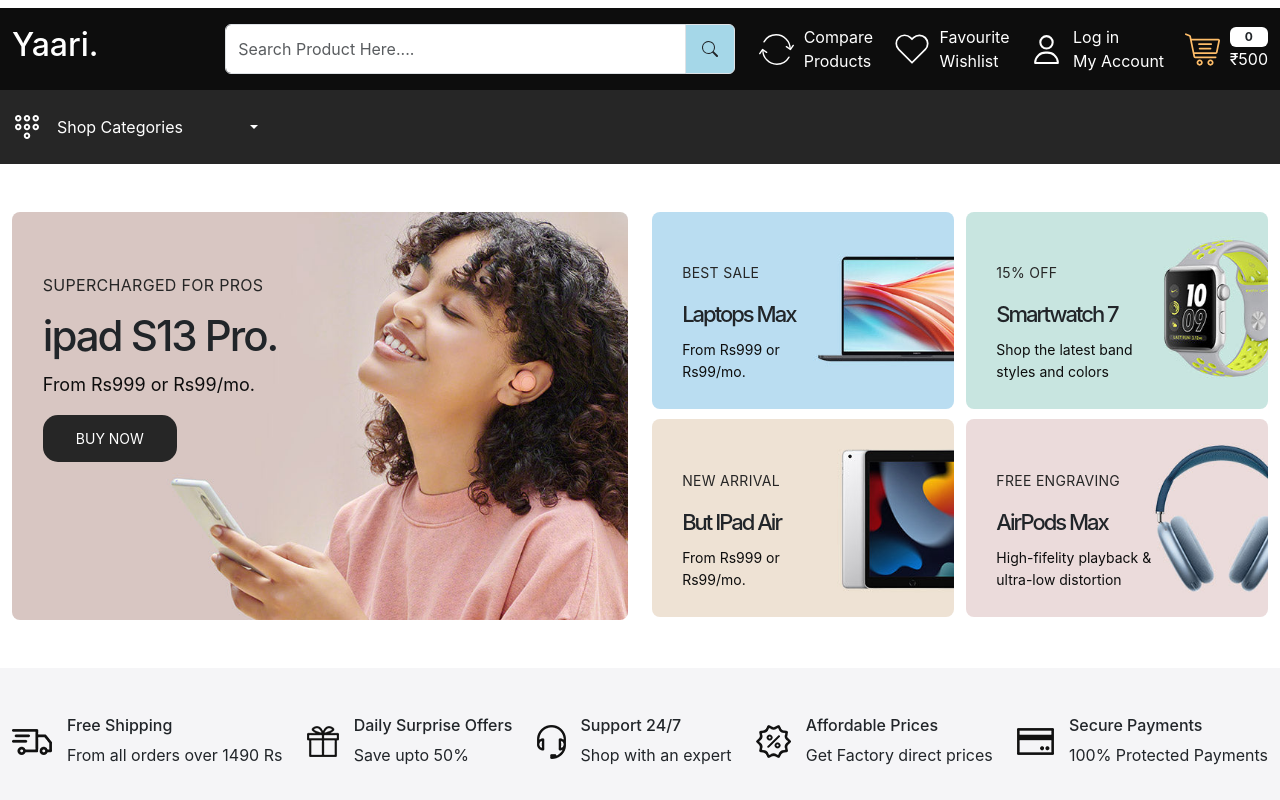
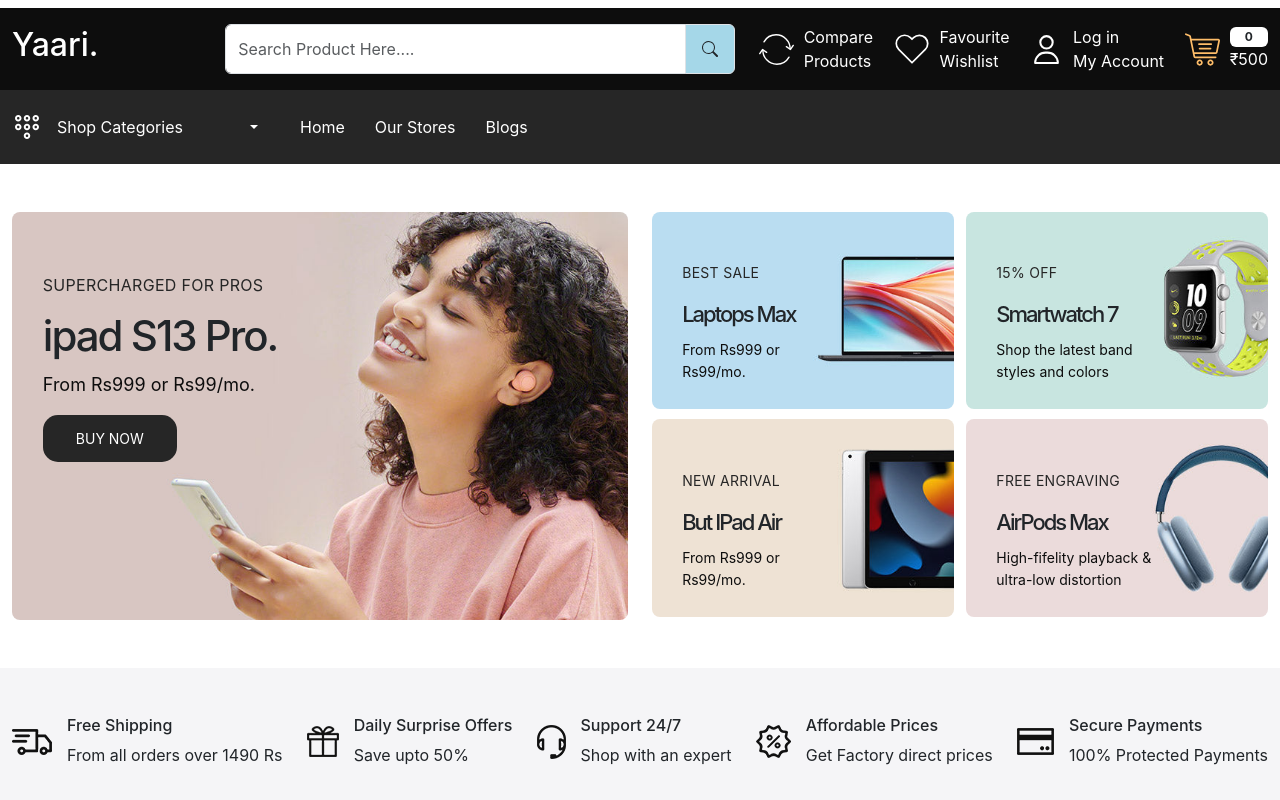
Before and after one commit to Unfazed7/E-commerce, a React (Create React App) app: page / in a window 1280 px wide. Shown: the top 800 px of the page. Built offline with nearby package versions, Linux system fonts and the light colour scheme.

Commit message:
Update header.js

```diff
--- a/src/components/header.js
+++ b/src/components/header.js
@@ -1,6 +1,7 @@
 import React from 'react';
-import {Link} from "react-router-dom";
+import {NavLink, Link} from "react-router-dom";
 import {BsSearch} from "react-icons/bs";
+
 
 const header = () => {
   return (
@@ -80,8 +81,10 @@
             </div>
           </div>
               <div className="menu-links">
-                <div className="d-flex align-items-center gap-30">
-
+                <div className="d-flex align-items-center gap-30 text-white">
+                  <NavLink className="text-white" to="/pages/home.js"> Home </NavLink>
+                  <NavLink className="text-white" to="/pages/about.js"> Our Stores </NavLink>
+                  <NavLink className="text-white" to="/pages/contact.js"> Blogs </NavLink>
                 </div>
               </div>
              </div>
```
